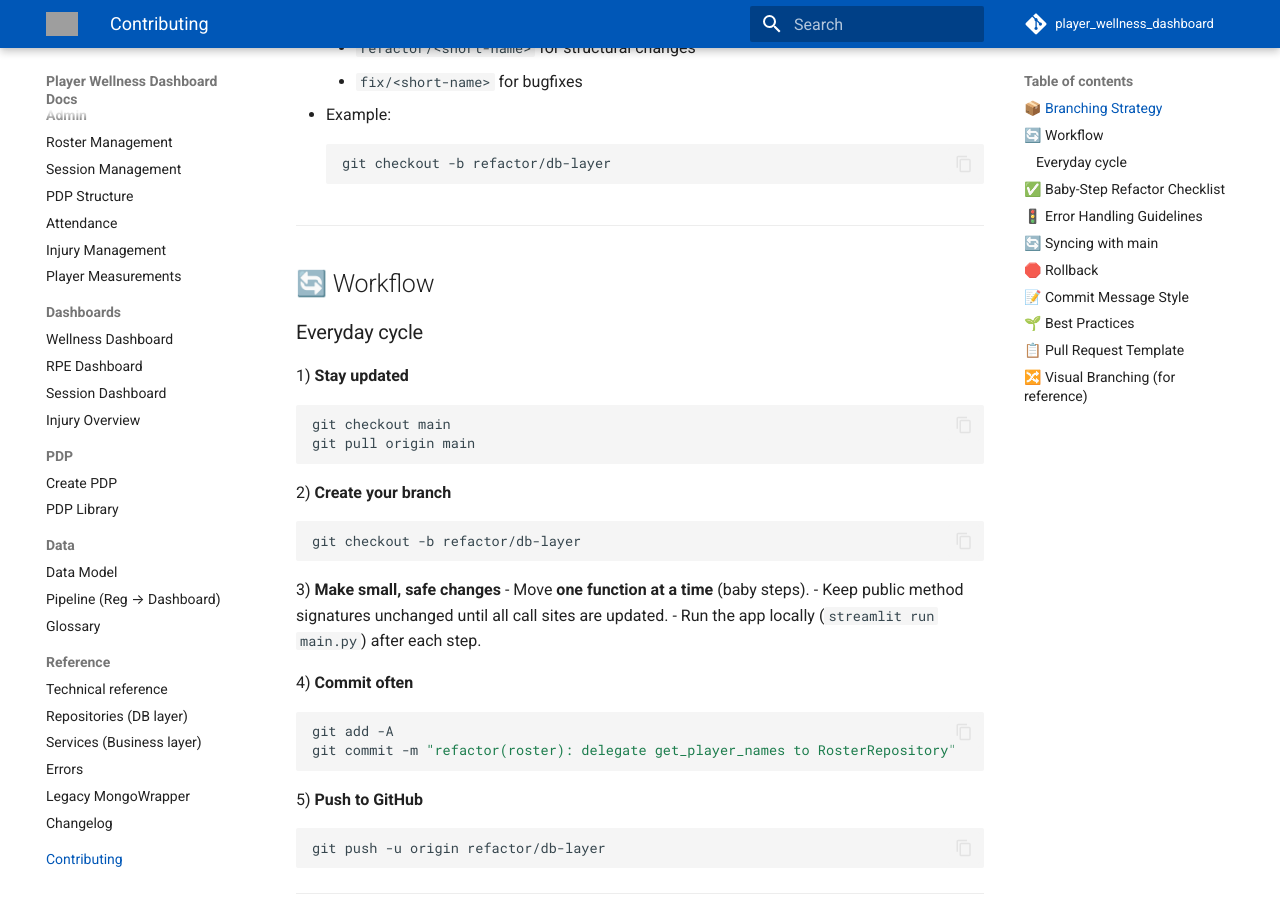
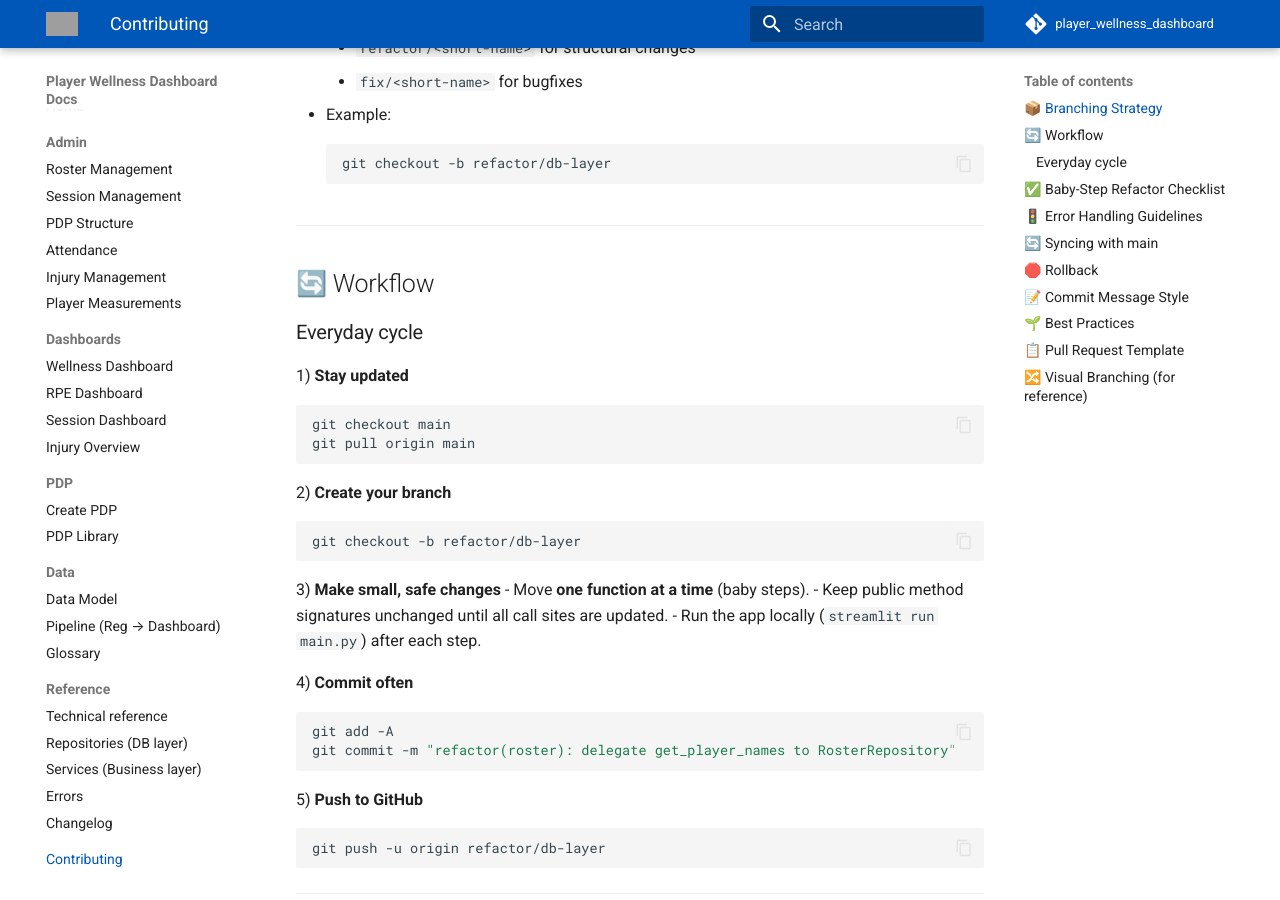
Before and after one commit to pdemaers/player_wellness_dashboard, an MkDocs documentation site: the page built from docs/contributing.md, in a window 1280 px wide and 900 px high, scrolled down 607 px. Built offline with MkDocs 1.6.1 and Material for MkDocs 9.7.7, drawn with Linux system fonts in a browser that asks for light colours; comment, search, counter and statistics services are not loaded; grey boxes are pictures that could not be loaded.

Commit message:
docs: removed legacymongowrapper reference

```diff
--- a/mkdocs.yml
+++ b/mkdocs.yml
@@ -76,6 +76,5 @@ nav:
       - Repositories (DB layer): reference/repositories.md
       - Services (Business layer): reference/services.md
       - Errors: reference/errors.md
-      - Legacy MongoWrapper: reference/legacy_mongo_wrapper.md
       - Changelog: reference/changelog.md
   - Contributing: contributing.md
```
